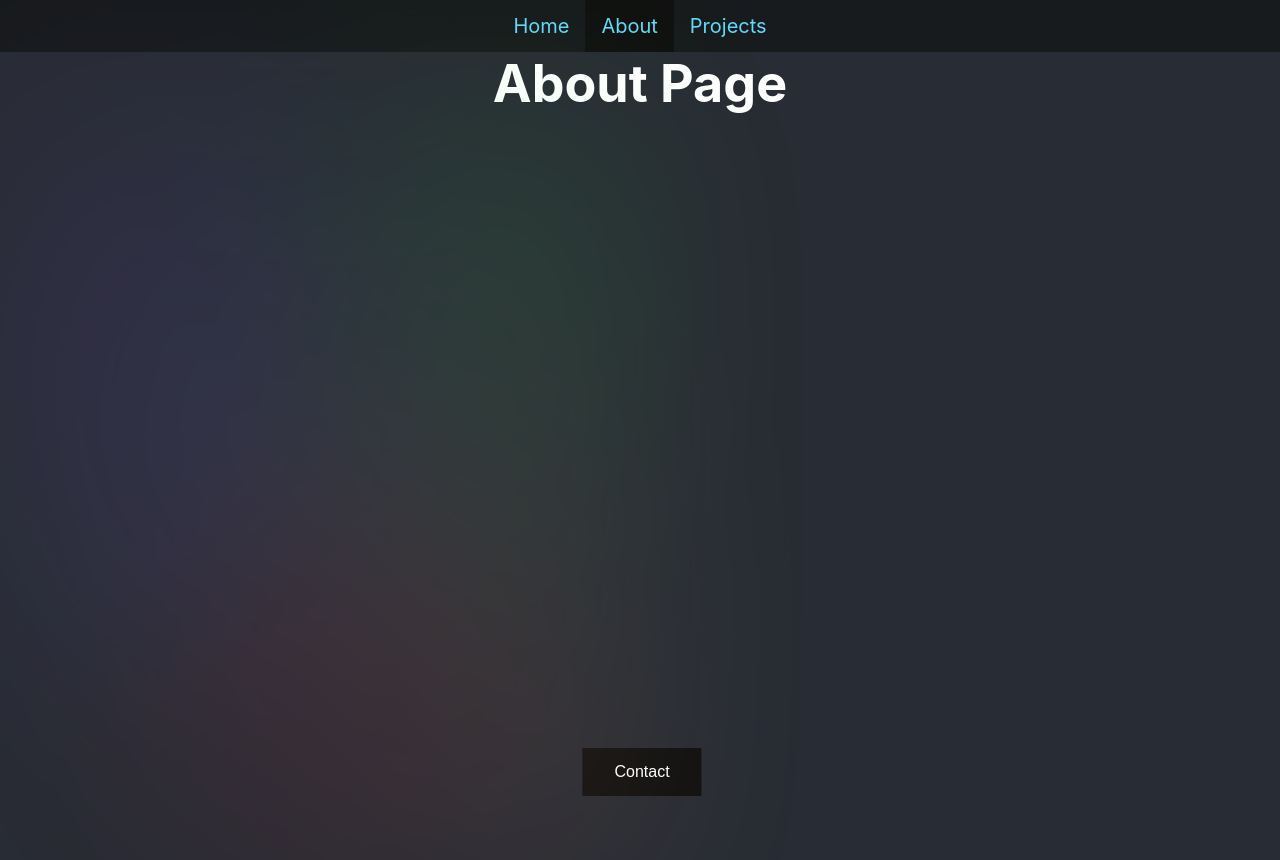
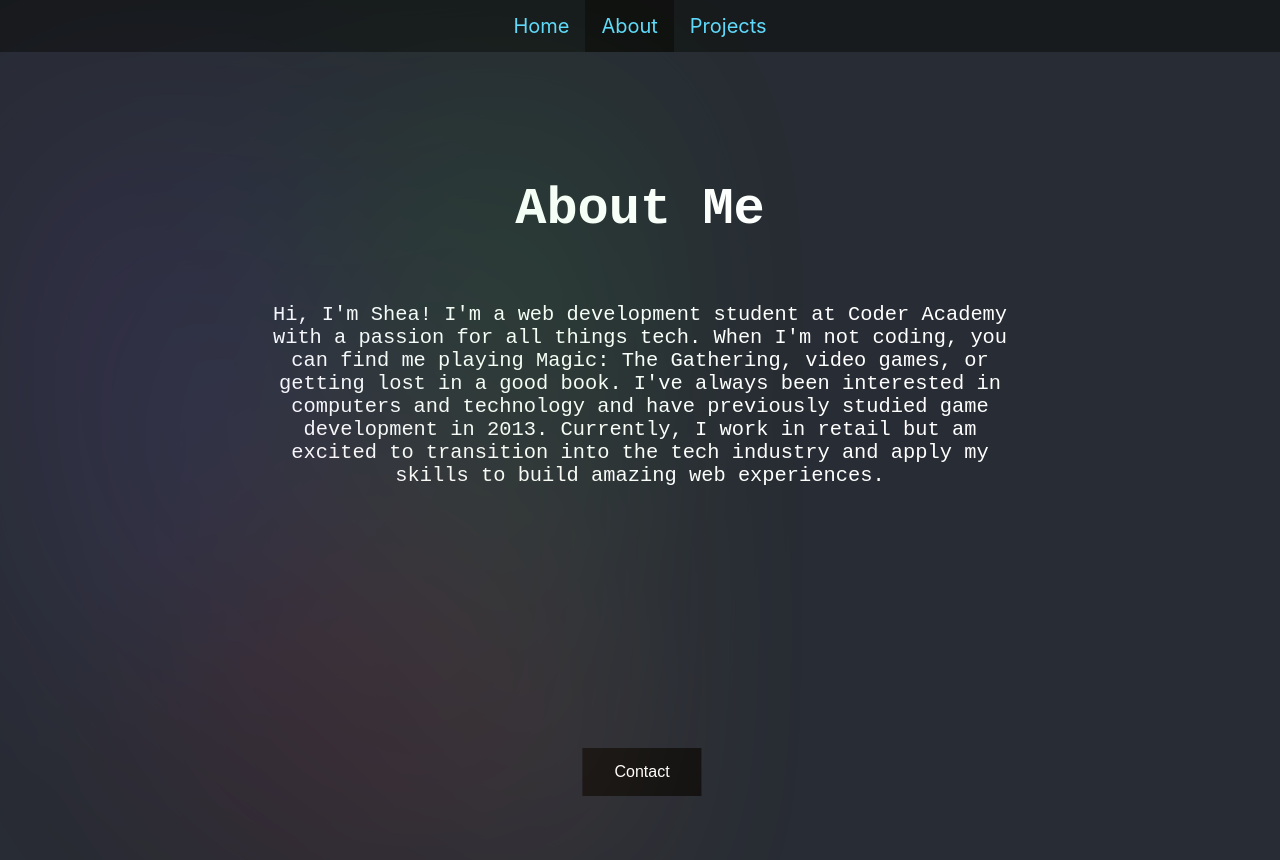
Before and after one commit to SheaDuffy13/portfolio-website-react, a React (Create React App) app: page /about in a window 1280 px wide. Shown: the top 860 px of the page. Built offline with nearby package versions, Linux system fonts and the light colour scheme.

Commit message:
feat: initial page content on Home & AboutMe

```diff
--- a/src/App.css
+++ b/src/App.css
@@ -63,3 +63,27 @@ body {
   /* left: 50%; */
   transform: translateX(-50%);
  }
+
+
+ /* ---HOME PAGE--- */
+ .home-hero-img{
+  width: 300px;
+  margin: 20px;
+  border-radius: 20%;
+ }
+
+
+ /* ---ABOUT ME PAGE--- */
+
+ .AboutMe-page {
+  font-family: monospace, 'Arial Narrow', Arial, sans-serif;
+ }
+
+ .AboutMe-blurb {
+  font-size: calc(10px + 1.3vmin);
+  margin: 5vw 20vw 0vw 20vw;
+ }
+
+ .AboutMe-title {
+  margin: 10vw 0vw 0vw 0vw;
+ }
--- a/src/pages/AboutPage.jsx
+++ b/src/pages/AboutPage.jsx
@@ -9,8 +9,13 @@ export function AboutPage() {
     }
 
     return(
-        <div>
-            <h1>About Page</h1>
+        <div className="AboutMe-page">
+            <h1 className="AboutMe-title">About Me</h1>
+            <p className="AboutMe-blurb">Hi, I'm Shea! I'm a web development student at Coder Academy with a passion for all things tech.
+                When I'm not coding, you can find me playing Magic: The Gathering, video games, or getting lost in a good book.
+                I've always been interested in computers and technology and have previously studied game development in 2013.
+                Currently, I work in retail but am excited to transition into the tech industry and apply my skills to build amazing web experiences.</p>
+
             <button className="to-contact-page-btn" onClick={handleButtonClick}>
                 Contact
             </button>
--- a/src/pages/HomePage.jsx
+++ b/src/pages/HomePage.jsx
@@ -1,9 +1,14 @@
+import hero from '../images/hero.jpg'
 
 export function HomePage() {
 
     return(
         <div>
-            <h1>Home Page</h1>
+            <h1>Shea Duffy</h1>
+            <p>Web Dev</p>
+            <img className='home-hero-img' src={hero} />
+            {/* <img src={require('../images/hero.jpg')} /> */}
+            <p>Skills in:</p>
         </div>
     )
 }
```
Also changed, not shown: src/images/hero.jpg (added).
